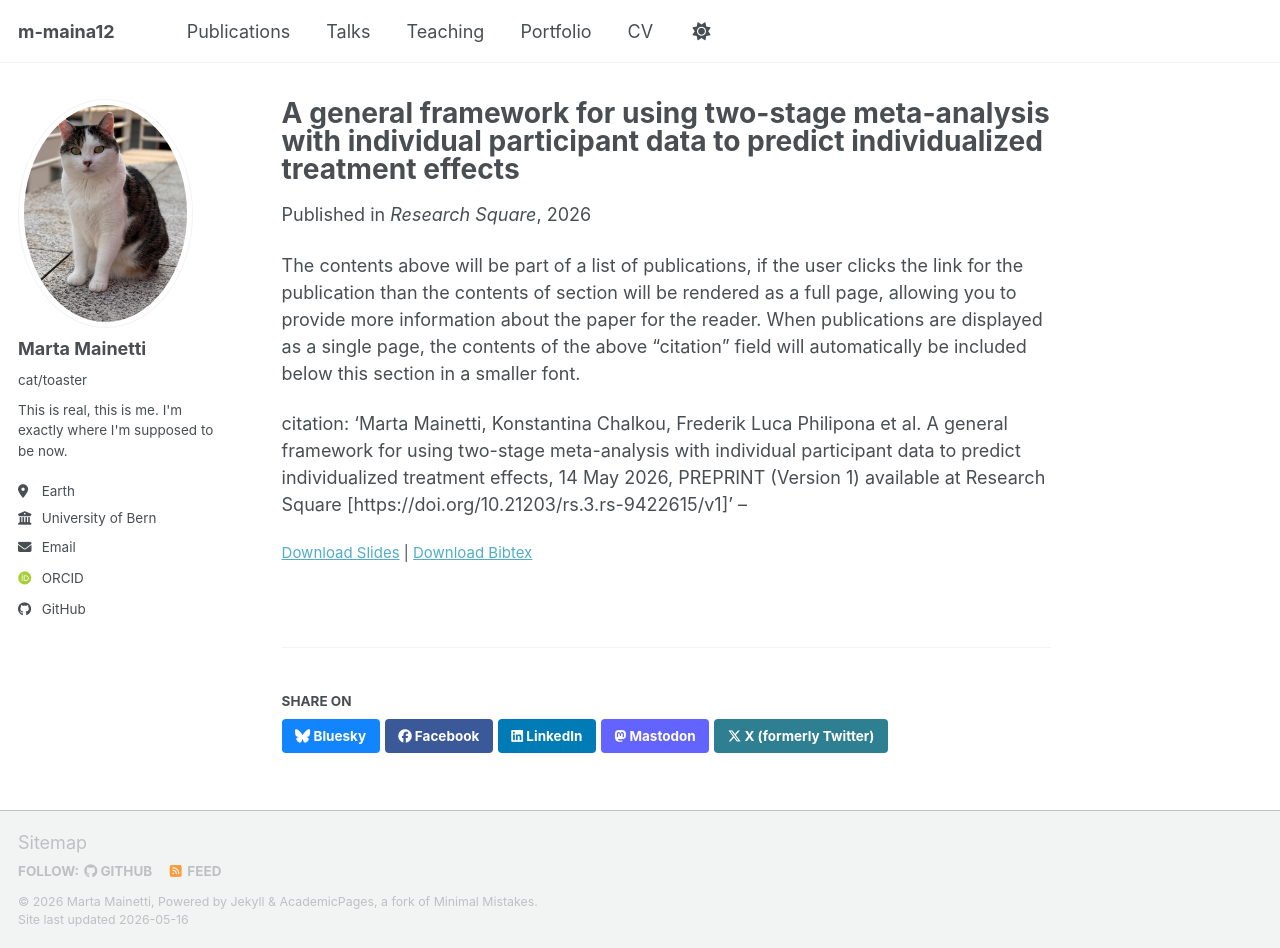
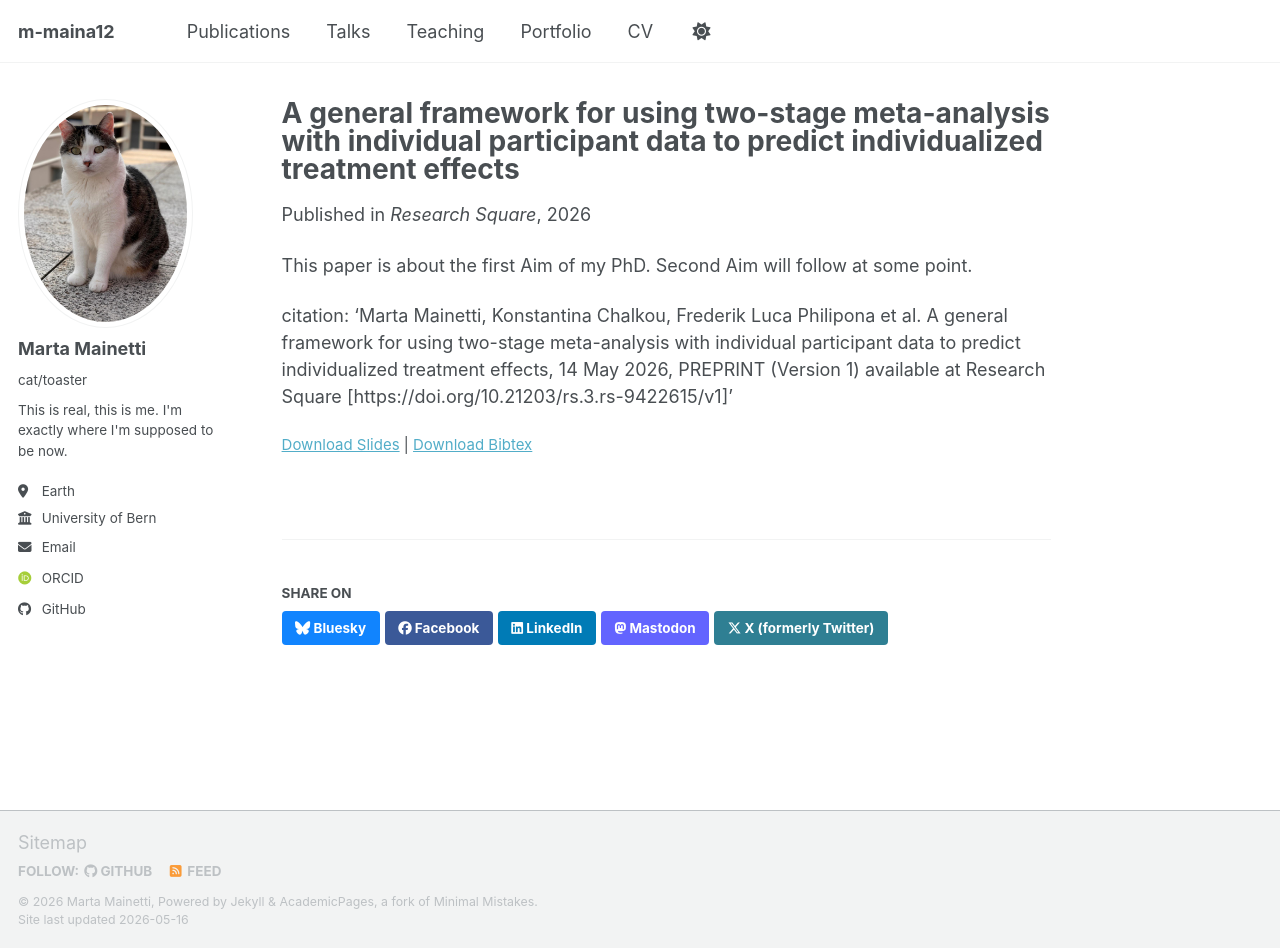
Before and after one commit to m-maina12/m-maina12.github.io, a Jekyll site: the page built from _publications/2026-05-14 Two stage IPD-MA ITE.md, in a window 1280 px wide and 948 px high. Built offline with Jekyll 4.4.1, drawn with Linux system fonts in a browser that asks for light colours; some web fonts are replaced; a script bundle is joined from its source files by our own code; library files that are not in the unit come from our copies.

Commit message:
Update 2026-05-14 Two stage IPD-MA ITE.md

```diff
--- a/_publications/2026-05-14 Two stage IPD-MA ITE.md
+++ b/_publications/2026-05-14 Two stage IPD-MA ITE.md
@@ -10,6 +10,6 @@ slidesurl: 'https://m-maina12.github.io./files/slides1.pdf'
 paperurl: 'https://m-maina12.github.io./files/IPD-MA_two-stage_ITE.pdf'
 bibtexurl: 'https://m-maina12.github.io./files/bibtex1.bib'
 ---
-The contents above will be part of a list of publications, if the user clicks the link for the publication than the contents of section will be rendered as a full page, allowing you to provide more information about the paper for the reader. When publications are displayed as a single page, the contents of the above "citation" field will automatically be included below this section in a smaller font.
+This paper is about the first Aim of my PhD. Second Aim will follow at some point.
 
-citation: 'Marta Mainetti, Konstantina Chalkou, Frederik Luca Philipona et al. A general framework for using two-stage meta-analysis with individual participant data to predict individualized treatment effects, 14 May 2026, PREPRINT (Version 1) available at Research Square [https://doi.org/10.21203/rs.3.rs-9422615/v1]' --
+citation: 'Marta Mainetti, Konstantina Chalkou, Frederik Luca Philipona et al. A general framework for using two-stage meta-analysis with individual participant data to predict individualized treatment effects, 14 May 2026, PREPRINT (Version 1) available at Research Square [https://doi.org/10.21203/rs.3.rs-9422615/v1]'
```
